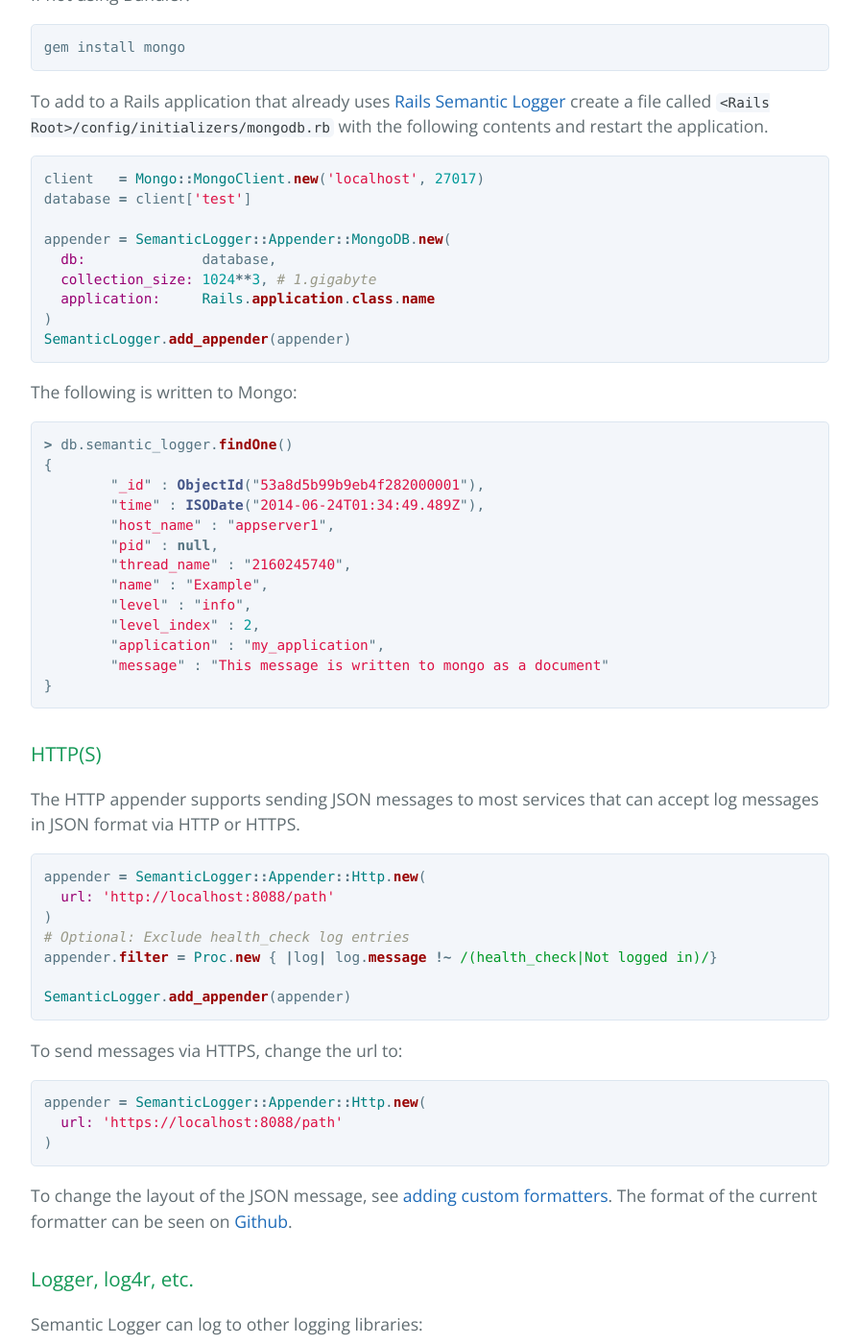
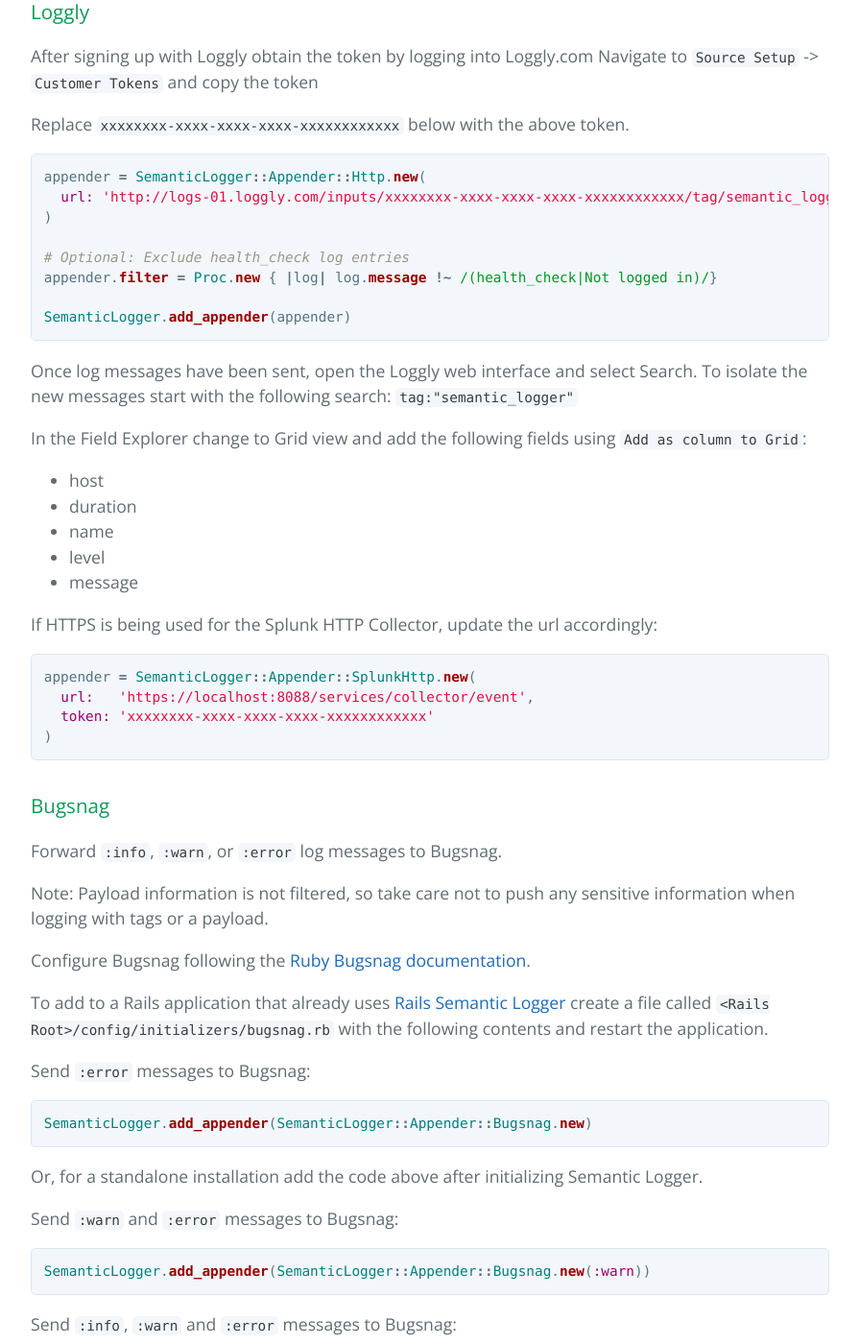
Before and after one commit to reidmorrison/semantic_logger, a Jekyll site: the page built from appenders.md, in a window 1280 px wide and 1400 px high, scrolled down 4681 px. Shown: the whole window at 96% size, without its empty margins (192-1087 px from the left). Built offline with Jekyll 4.4.1, drawn with Linux system fonts in a browser that asks for light colours; some of the changed text lies outside the part shown.

Commit message:
Add new appenders

```diff
--- a/_layouts/default.html
+++ b/_layouts/default.html
@@ -2,7 +2,7 @@
 <html lang="en-us">
 <head>
   <meta charset="UTF-8">
-  <meta name="description" content="Semantic Logger is a feature rich logging framework, and drop-in replacement for existing Ruby or Rails loggers. Supports Bugsnag, Graylog, MongoDB, Splunk, Syslog, NewRelic.">
+  <meta name="description" content="Semantic Logger is a feature rich logging framework, and drop-in replacement for existing Ruby or Rails loggers. Supports Syslog, Graylog, Splunk, Loggly, New Relic, Bugsnag, MongoDB, HTTP, log4r.">
   <title>Semantic Logger for Ruby or Rails. Supports Graylog, Bugsnag, MongoDB, Splunk, Syslog, NewRelic.</title>
   <meta name="viewport" content="width=device-width, initial-scale=1">
   <link rel="stylesheet" type="text/css" href="stylesheets/normalize.css" media="screen">
--- a/appenders.md
+++ b/appenders.md
@@ -4,18 +4,25 @@ layout: default
 
 ### Appenders
 
-Appenders are destinations that log messages can be written to. Several appenders can be active
-at the same time, so that for example log messages can be written to all of the following destinations at once:
+Appenders are destinations that log messages can be written to.
+
+Log messages can be written to one or more of the following destinations at the same time:
 
 * Text File
 * $stderr or $stdout ( any IO stream )
 * Syslog
 * Graylog
 * Splunk
+* Loggly
 * New Relic
-* Bug Snag
+* Bugsnag
 * MongoDB
 * HTTP(S)
+* Logger, log4r, etc.
+
+To ensure no log messages are lost it is recommend to use TCP over UDP for logging purposes.
+Due to the architecture of Semantic Logger any performance difference between TCP and UDP will not
+impact the performance of you application.
 
 ### Text File
 
@@ -31,6 +38,12 @@ Log to file with the standard colorized formatter:
 SemanticLogger.add_appender('development.log', &SemanticLogger::Appender::Base.colorized_formatter)
 ~~~
 
+Log to file in JSON format:
+
+~~~ruby
+SemanticLogger.add_appender('development.log', &SemanticLogger::Appender::Base.json_formatter)
+~~~
+
 For performance reasons the log file is not re-opened with every call.
 When the log file needs to be rotated, use a copy-truncate operation rather
 than deleting the file.
@@ -44,16 +57,51 @@ Semantic Logger can log data to any IO Stream instance, such as $stderr or $stdo
 SemanticLogger.add_appender($stderror, :error)
 ~~~
 
-### Syslog or SyslogNG
+### Syslog
+
+Log to a local Syslog daemon
 
 ~~~ruby
-# Log to a local Syslog daemon
 SemanticLogger.add_appender(SemanticLogger::Appender::Syslog.new)
 ~~~
 
+Log to a remote Syslog server using TCP:
+
 ~~~ruby
-# Log to a remote Syslog server such as syslog-ng over TCP:
-SemanticLogger.add_appender(SemanticLogger::Appender::Syslog.new(server: 'tcp://myloghost:514'))
+appender        = SemanticLogger::Appender::Syslog.new(
+  server: 'tcp://myloghost:514'
+)
+
+# Optional: Add filter to exclude health_check, or other log entries
+appender.filter = Proc.new { |log| log.message !~ /(health_check|Not logged in)/ }
+
+SemanticLogger.add_appender(appender)
+~~~
+
+Log to a remote Syslog server using UDP:
+
+~~~ruby
+appender        = SemanticLogger::Appender::Syslog.new(
+  server: 'udp://myloghost:514'
+)
+
+# Optional: Add filter to exclude health_check, or other log entries
+appender.filter = Proc.new { |log| log.message !~ /(health_check|Not logged in)/ }
+
+SemanticLogger.add_appender(appender)
+~~~
+
+If logging to a remote Syslog server using UDP, add the following line to your `Gemfile`:
+
+~~~ruby
+gem 'syslog_protocol'
+~~~
+
+If logging to a remote Syslog server using TCP, add the following lines to your `Gemfile`:
+
+~~~ruby
+gem 'syslog_protocol'
+gem 'net_tcp_client'
 ~~~
 
 Note: `:trace` level messages are mapped to `:debug`.
@@ -151,6 +207,77 @@ appender = SemanticLogger::Appender::SplunkHttp.new(
   url:   'https://localhost:8088/services/collector/event',
   token: 'xxxxxxxx-xxxx-xxxx-xxxx-xxxxxxxxxxxx'
 )
+~~~
+
+### Loggly
+
+After signing up with Loggly obtain the token by logging into Loggly.com
+Navigate to `Source Setup` -> `Customer Tokens` and copy the token
+
+Replace `xxxxxxxx-xxxx-xxxx-xxxx-xxxxxxxxxxxx` below with the above token.
+
+~~~ruby
+appender = SemanticLogger::Appender::Http.new(
+  url: 'http://logs-01.loggly.com/inputs/xxxxxxxx-xxxx-xxxx-xxxx-xxxxxxxxxxxx/tag/semantic_logger/'
+)
+
+# Optional: Exclude health_check log entries
+appender.filter = Proc.new { |log| log.message !~ /(health_check|Not logged in)/}
+
+SemanticLogger.add_appender(appender)
+~~~
+
+Once log messages have been sent, open the Loggly web interface and select Search.
+To isolate the new messages start with the following search: `tag:"semantic_logger"`
+
+In the Field Explorer change to Grid view and add the following fields using `Add as column to Grid`:
+
+* host
+* duration
+* name
+* level
+* message
+
+If HTTPS is being used for the Splunk HTTP Collector, update the url accordingly:
+
+~~~ruby
+appender = SemanticLogger::Appender::SplunkHttp.new(
+  url:   'https://localhost:8088/services/collector/event',
+  token: 'xxxxxxxx-xxxx-xxxx-xxxx-xxxxxxxxxxxx'
+)
+~~~
+
+### Bugsnag
+
+Forward `:info`, `:warn`, or `:error` log messages to Bugsnag.
+
+Note: Payload information is not filtered, so take care not to push any sensitive
+information when logging with tags or a payload.
+
+Configure Bugsnag following the [Ruby Bugsnag documentation](https://bugsnag.com/docs/notifiers/ruby#sending-handled-exceptions).
+
+To add to a Rails application that already uses [Rails Semantic Logger](rails.html)
+create a file called `<Rails Root>/config/initializers/bugsnag.rb` with
+the following contents and restart the application.
+
+Send `:error` messages to Bugsnag:
+
+~~~ruby
+SemanticLogger.add_appender(SemanticLogger::Appender::Bugsnag.new)
+~~~
+
+Or, for a standalone installation add the code above after initializing Semantic Logger.
+
+Send `:warn` and `:error` messages to Bugsnag:
+
+~~~ruby
+SemanticLogger.add_appender(SemanticLogger::Appender::Bugsnag.new(:warn))
+~~~
+
+Send `:info`, `:warn` and `:error` messages to Bugsnag:
+
+~~~ruby
+SemanticLogger.add_appender(SemanticLogger::Appender::Bugsnag.new(:info))
 ~~~
 
 ### NewRelic
@@ -189,7 +316,11 @@ the following contents and restart the application.
 SemanticLogger.add_appender(SemanticLogger::Appender::NewRelic.new)
 ~~~
 
-Note: `:trace` level messages are mapped to `:debug`.
+To also send warnings to Bugsnag:
+
+~~~ruby
+SemanticLogger.add_appender(SemanticLogger::Appender::NewRelic.new(:warn))
+~~~
 
 ### MongoDB
 
@@ -270,8 +401,25 @@ appender = SemanticLogger::Appender::Http.new(
 )
 ~~~
 
-To change the layout of the JSON message, see [adding custom formatters](customize.html).
-The format of the current formatter can be seen on [Github](https://github.com/rocketjob/semantic_logger/blob/master/lib/semantic_logger/appender/http.rb).
+The JSON being sent can be modified as needed.
+
+Example, customize the JSON being sent:
+
+~~~ruby
+appender = SemanticLogger::Appender::Http.new(
+  url: 'https://localhost:8088/path'
+) do |log, request, logger|
+  h = log.to_h
+  h[:application] = logger.application_name
+  h[:host]        = logger.host_name
+
+  # Change time from iso8601 to seconds since epoch
+  h[:timestamp] = log.time.utc.to_f
+
+  # Render to JSON
+  h.to_json
+end
+~~~
 
 ### Logger, log4r, etc.
 
@@ -346,7 +494,7 @@ The output is as follows:
 
 ### Standalone
 
-Appenders can be created at logged to directly with the same API as for all other logging.
+Appenders can be created and logged to directly with the same API as for all other logging.
 Supports logging specific activity in the current thread to a separate appender without it
 being written to the appenders that have been registered in Semantic Logger.
 
```
Also changed, not shown: other parts of appenders.md (+12 -4 lines), customize.md (+13 -15 lines), index.md (+10 -7 lines).
